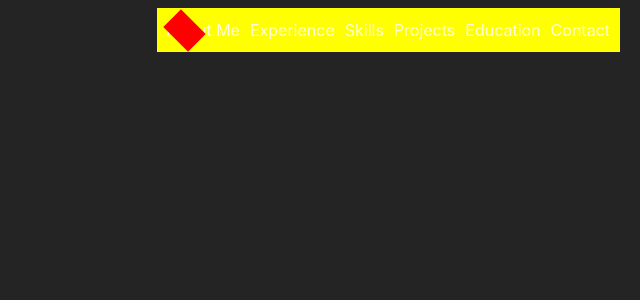
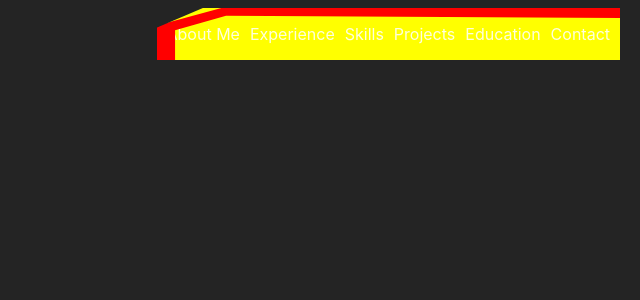
Before and after one commit to Abhik-Ray/my-portfolio, a React (Vite) app: page / in a window 1280 px wide. Shown: the top 300 px of the page, without its empty margins (640-1280 px from the left). Built offline with nearby package versions, Linux system fonts and the light colour scheme.

Commit message:
periodic commit 26-06-2024 10:12 Wednesday

```diff
--- /dev/null
+++ b/src/styles/_mixins.scss
@@ -0,0 +1,57 @@
+.default-fresh-class {
+  padding: 0px;
+  margin: 0px;
+  border: 0px;
+}
+
+.notched-borders {
+  $border-color: red;
+  $background-color: yellow;
+  $border-width: 10px;
+  $edge-size: 10px;
+  $height-edge: 25%;
+  //   $width-edge: calc();
+
+  isolation: isolate;
+  place-content: center;
+  background-color: $background-color;
+  clip-path: polygon(10% 0, 100% 0, 100% 100%, 0 100%, 0 38%);
+
+  &::before {
+    content: "";
+    position: absolute;
+    inset: 0;
+    background: $border-color;
+    // z-index: -2;
+    clip-path: polygon(
+      100% 0,
+      14% 0%,
+      0% 34%,
+      0% 100%,
+      4% 100%,
+      4% 43%,
+      15% 15%,
+      100% 19%
+    );
+  }
+
+  &::after {
+    content: "";
+    position: absolute;
+    background-color: $background-color;
+    // z-index: -2;
+    clip-path: polygon(
+      94% 1%94% 1%,
+      93% 83%,
+      93% 83%,
+      0% 85%,
+      0% 85%,
+      0% 100%,
+      0% 100%,
+      99% 96%,
+      99% 96%,
+      100% 0%,
+      100% 0%
+    );
+  }
+}
--- a/src/styles/index.scss
+++ b/src/styles/index.scss
@@ -14,39 +14,19 @@
   -webkit-text-size-adjust: 100%;
 }
 
-.default-removed-class {
-  padding: 0px;
-  margin: 0px;
-  border: 0px;
-}
+@import "mixins";
+@import "variables";
 
 .toolbar {
   width: fit-content;
+  height: 2rem !important;
   position: fixed;
   right: 20px;
   padding: 10px;
-  background-color: yellow;
-  // clip-path: polygon(
-  //   5% 0%,
-  //   100% 0%,
-  //   100% 100%,
-  //   100% 75%,
-  //   95% 100%,
-  //   0% 100%,
-  //   0% 25%
-  // );
-  &::before {
-    content: "";
-    position: absolute;
-    background-color: red;
-    border-right: 10px solid transparent;
-    width: 25px;
-    height: 25px;
-    transform: rotate(45deg);
-  }
+  @extend .notched-borders;
 
   ul {
-    @extend .default-removed-class;
+    @extend .default-fresh-class;
     list-style-type: none;
     display: flex;
     gap: 10px;
```
Also changed, not shown: src/styles/_variables.scss (added).
